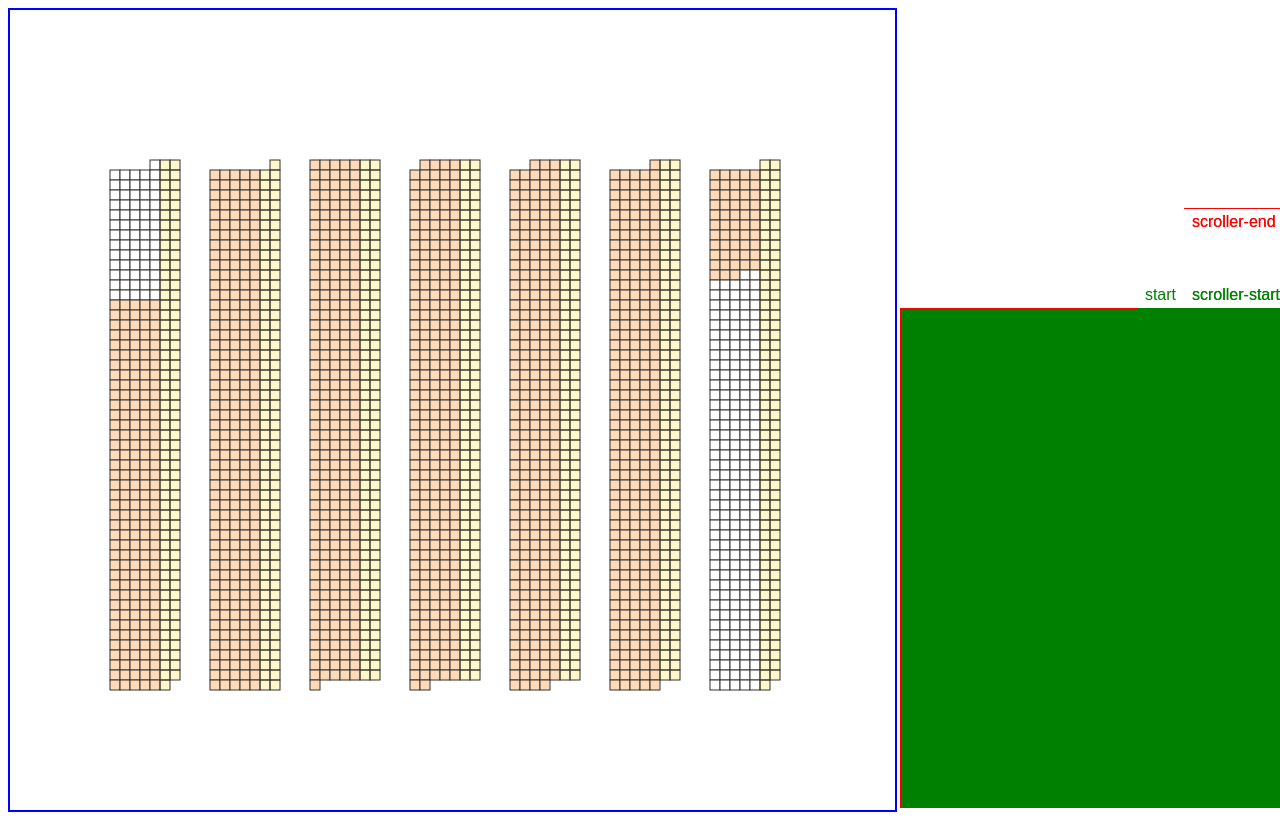
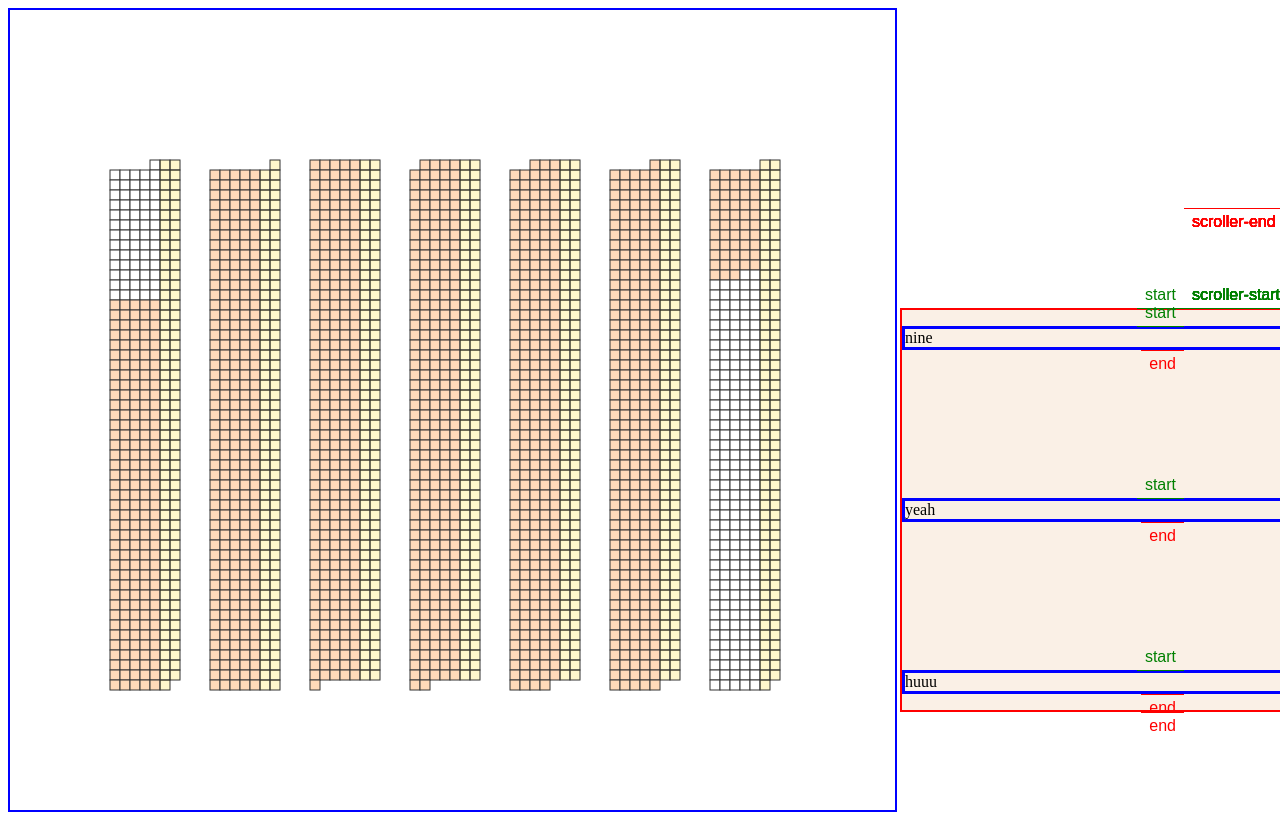
Before and after one commit to eadehemingway/nazanin, a React (Create React App) app: page / in a window 1280 px wide. Built offline with nearby package versions, Linux system fonts and the light colour scheme.

Commit message:
create sub timelines

```diff
--- a/src/components/App.js
+++ b/src/components/App.js
@@ -6,20 +6,21 @@ import { SvgVisual } from "./SvgVisual";
 import { getFill } from "../services/getFill";
 
 function App() {
-    const [accessor, setAccessor] = useState("block");
+    const [stage, setStage] = useState(0);
     const [layer, setLayer] = useState("block");
+    console.log("stage:", stage, layer);
 
     useEffect(()=> {
         d3.selectAll("rect").transition().duration(1000).attr("fill", (d)=>{
-            return getFill(d, d.day_index, layer);
+            return getFill(d, d.day_index, layer, stage);
         });
-    }, [layer]);
+    }, [layer, stage]);
 
 
     return (
         <PageContainer>
             <SvgVisual/>
-            <TextContainer setAccessor={setAccessor} setLayer={setLayer}/>
+            <TextContainer setStage={setStage} setLayer={setLayer}/>
         </PageContainer>
     );
 }
--- a/src/components/TTContainer.js
+++ b/src/components/TTContainer.js
@@ -8,14 +8,25 @@ import { TTLayer } from "./TTLayer";
 
 gsap.registerPlugin(ScrollTrigger);
 
-export function TextContainer({ setLayer }){
+export function TextContainer({ setLayer, setStage }){
 
     const tl = useMemo(()=> gsap.timeline({}), []);
 
-    const layer_names = ["politics", "location"];
+    const layers = [
+        {
+            name: "location",
+            text_arr: ["nine", "yeah", "huuu"]
+        },
+        {
+            name: "politics",
+            text_arr: ["cock", "yuuu", "lana", "minl"]
+        },
+
+
+    ];
     return (
         <ScrollContainer className="scroll-container">
-            {layer_names.map((l,i)=> <TTLayer key={i} layer={l} text_arr={[]} setLayer={setLayer} tl={tl}/>)}
+            {layers.map((l,i)=> <TTLayer key={i} layer={l.name} text_arr={l.text_arr} setLayer={setLayer} setStage={setStage} tl={tl}/>)}
 
         </ScrollContainer>
     );
@@ -30,19 +41,3 @@ const ScrollContainer = styled.div`
     flex-direction: column;
     align-items: flex-end;
 `;
-const P = styled.p`
-border: 3px solid blue;
-`;
-
-const TextWrapper = styled.div`
-    width: 30%;
-    border: 2px solid red;
-    background: red;
-
-    display:flex;
-    flex-direction: column;
-    min-height: 100vh;
-    margin-top: 300px;
-    margin-bottom: 200px;
-    justify-content: space-between;
-`;
--- a/src/components/TTLayer.js
+++ b/src/components/TTLayer.js
@@ -1,14 +1,14 @@
 import styled from "styled-components";
 import gsap from "gsap";
 import { ScrollTrigger } from "gsap/dist/ScrollTrigger";
-
+import { TTText } from "./TTText";
 import { useEffect } from "react";
 
 gsap.registerPlugin(ScrollTrigger);
 
-export function TTLayer({ layer, setLayer, tl, text_arr }){
+export function TTLayer({ layer, setLayer, tl, text_arr, setStage }){
 
-    const intra_city_tl = gsap.timeline({});
+    const inner_tl = gsap.timeline({});
 
     useEffect(() => {
         const trigg = ScrollTrigger.create({
@@ -17,13 +17,10 @@ export function TTLayer({ layer, setLayer, tl, text_arr }){
             start: "0px 300px",
             end: "bottom 200px",
             scroller: ".scroll-container",
-            onEnter:()=> { // when start meets scroller-start
-                console.log("enter");
+            onEnter:()=> {
                 setLayer(layer);
             },
-            // onLeave:()=> console.log("ON LEAVEEEE", index), // end meets scroller-end
-            onEnterBack:()=> { // when scroller-end meets end
-                console.log("enter back");
+            onEnterBack:()=> {
                 setLayer(layer);
             },
         });
@@ -31,30 +28,33 @@ export function TTLayer({ layer, setLayer, tl, text_arr }){
         tl.add(trigg);
 
 
-    }, [setLayer]);
+    }, [setLayer, layer, tl]);
     return (
 
         <TextWrapper id={layer}>
-            {text_arr.map((t,i)=> <P text={t} key={i} >{t}</P>)}
+            {text_arr.map((t,i)=> <TTText
+                text={t}
+                key={`${t}-${i}`}
+                inner_tl={inner_tl}
+                index={i}
+                setStage={setStage}
+                layer={layer}
+            >{t}
+            </TTText>)}
         </TextWrapper>
 
     );
 }
 
 
-const P = styled.p`
-border: 3px solid blue;
-`;
-
 const TextWrapper = styled.div`
     width: 30%;
     border: 2px solid red;
-    background: green;
-
+    background: linen;
     display:flex;
     flex-direction: column;
-    min-height: 100vh;
+    min-height: 50vh;
     margin-top: 300px;
-    margin-bottom: 200px;
+    margin-bottom: 600px;
     justify-content: space-between;
 `;
--- /dev/null
+++ b/src/components/TTText.js
@@ -0,0 +1,44 @@
+import styled from "styled-components";
+import gsap from "gsap";
+import { ScrollTrigger } from "gsap/dist/ScrollTrigger";
+
+import { useEffect } from "react";
+
+gsap.registerPlugin(ScrollTrigger);
+
+export function TTText({ layer, setStage, inner_tl, text, index }){
+
+    const id = `${layer}-text-${index}`;
+
+    useEffect(() => {
+        const trigg = ScrollTrigger.create({
+            trigger: `#${id}`,
+            markers: true,
+            start: "0px 300px",
+            end: "bottom 200px",
+            scroller: ".scroll-container",
+            onEnter:()=> {
+                setStage(index);
+            },
+            onEnterBack:()=> {
+                setStage(index);
+            },
+        });
+
+        inner_tl.add(trigg);
+
+
+    }, [setStage, index, id, inner_tl]);
+    return (
+
+        <P id={id}>
+            {text}
+        </P>
+
+    );
+}
+
+
+const P = styled.p`
+border: 3px solid blue;
+`;
```
